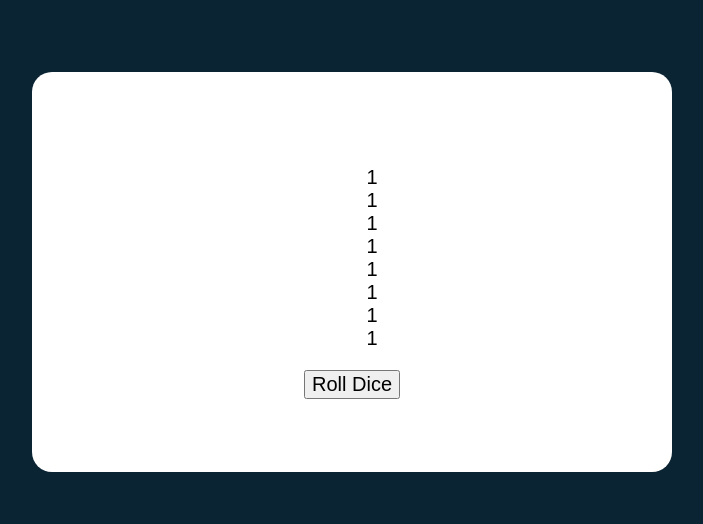
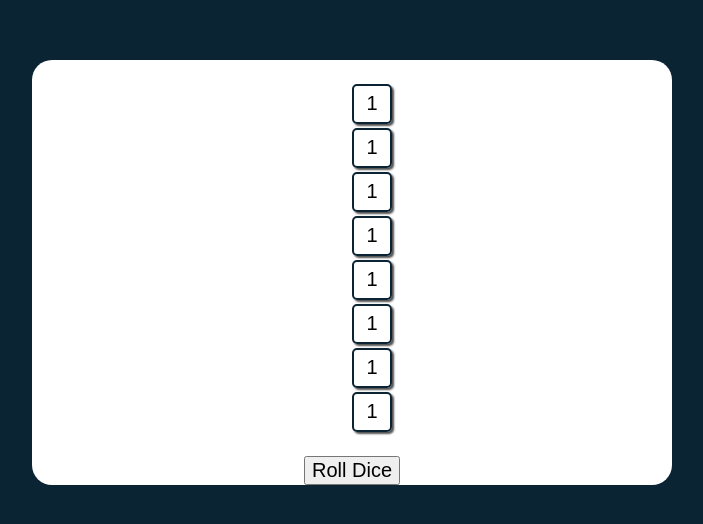
Before and after one commit to LarsGKodehode/tenzies, a React (Vite) app: page / in a window 1280 px wide. Shown: the part 128-652 px from the top of the page, without its empty margins (288-991 px from the left). Built offline with nearby package versions, Linux system fonts and the light colour scheme.

Commit message:
styled dices

```diff
--- a/src/assets/components/Dice/Dice.tsx
+++ b/src/assets/components/Dice/Dice.tsx
@@ -17,7 +17,10 @@ function Dice(props: DiceProps): JSX.Element {
 
   return(
     <div
-      className={active ? "acitve" : "inactive"}
+      className={[
+        active ? "acitve" : "inactive",
+        styles['dice']
+      ].join(" ")}
       onClick={handleClick}
     >
       {eyes}
--- a/src/assets/components/Dice/dice.module.css
+++ b/src/assets/components/Dice/dice.module.css
@@ -0,0 +1,29 @@
+.dice {
+  /* placement */
+  display: flex;
+  justify-content: center;
+  align-items: center ;
+
+  text-align: center;
+
+
+  /* shape */
+  width: 2em;
+  height: 2em;
+
+  padding: .2em;
+  margin: .2em;
+
+  border-radius: 5px;
+
+  /* color */
+  border: 2px solid var(--palette-secondary-500);
+
+  /* effects */
+  box-shadow: .1em .1em .1em var(--palette-shadow);
+}
+
+.dice:hover {
+  border: 3px solid var(--palette-tertiary-500);
+  transform: scale(1.1);
+}
```
